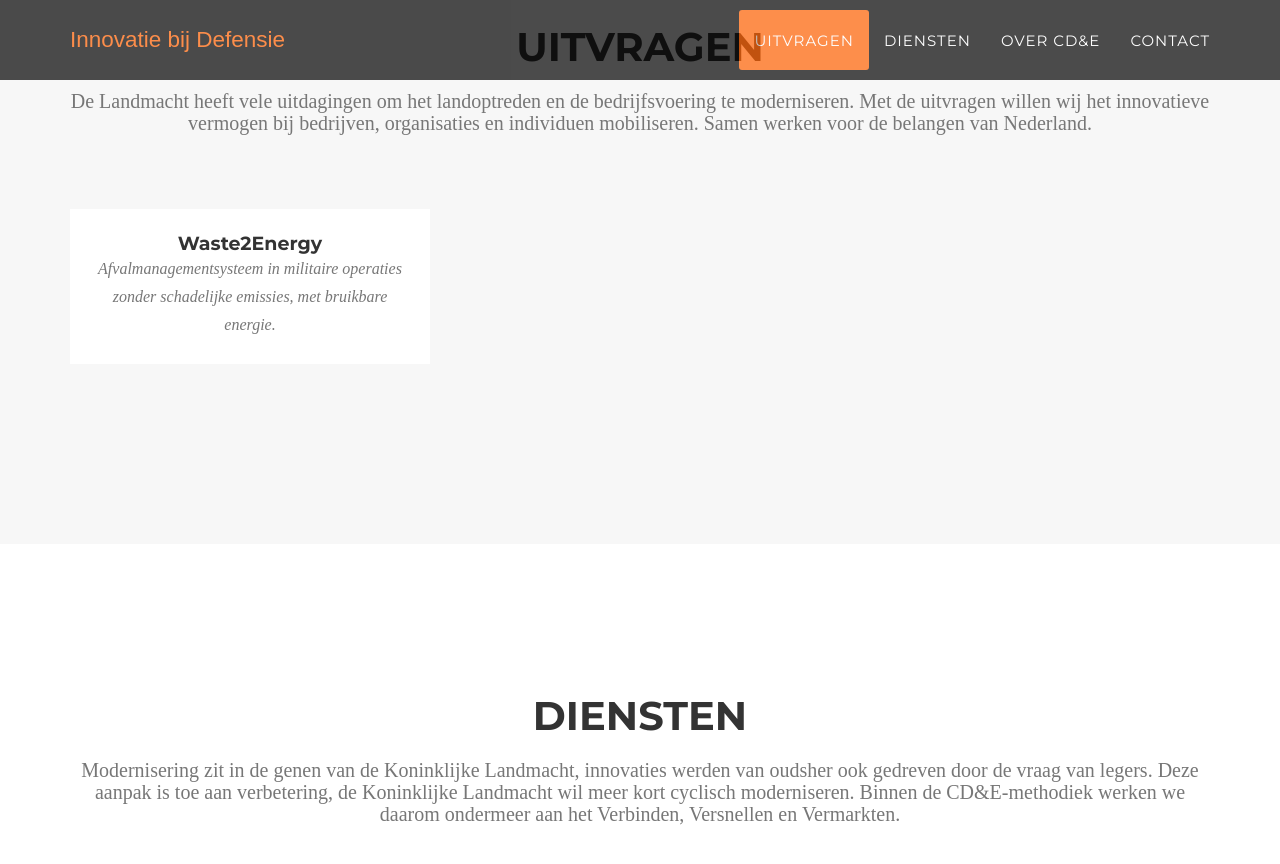
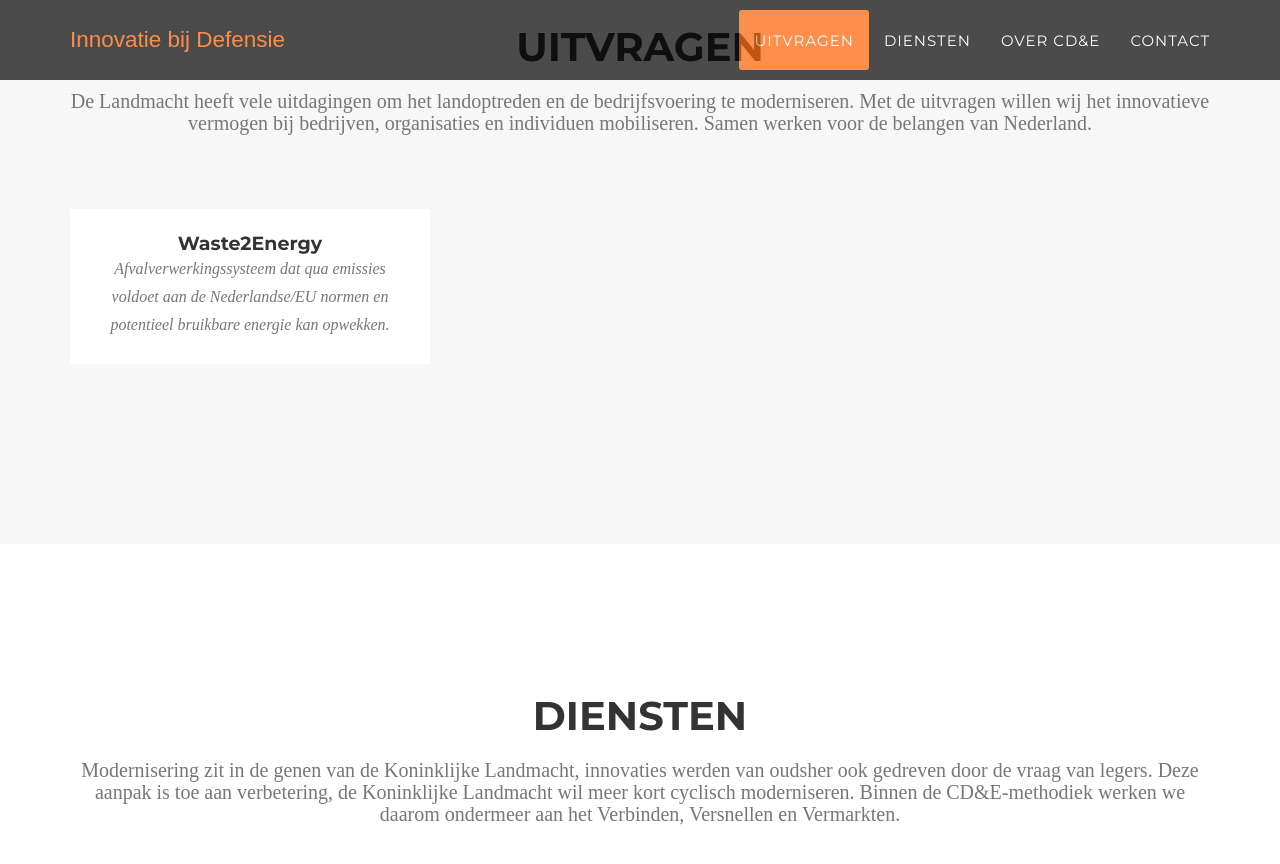
Before and after one commit to cpcorvers/CDE-new, a Jekyll site: the page built from _posts/2020-01-22-waste2energy.markdown, in a window 1280 px wide and 900 px high, scrolled down 783 px. Shown: the top 864 px of the window. Built offline with Jekyll 4.4.1, drawn with Linux system fonts in a browser that asks for light colours; some web fonts are replaced; some of the changed lines change nothing that is shown.

Commit message:
update tekst waste2energy na feedback

```diff
--- a/_posts/2020-01-22-waste2energy.markdown
+++ b/_posts/2020-01-22-waste2energy.markdown
@@ -1,6 +1,6 @@
 ---
 title: Waste2Energy
-subtitle: Afvalmanagementsysteem in militaire operaties zonder schadelijke emissies, met bruikbare energie.
+subtitle: Afvalverwerkingssysteem dat qua emissies voldoet aan de Nederlandse/EU normen en potentieel bruikbare energie kan opwekken.
 layout: default
 permalink: /uitvraag/
 modal-id: 1
@@ -15,23 +15,22 @@
 project-date: --
 client: CLAS Projectteam Energie transitie
 category: --
-description: In missiegebieden wordt afval gegenereerd op militaire kampementen. Afvalverwerking vormt daarbij vaak een probleem omdat het in de omgeving ontbreekt aan een goede infrastructuur voor afvalbehandeling. Open afvalverbranding (burn pits) is geen optie vanwege de schadelijke emissies die erbij vrijkomen en transport terug naar Nederland is vanwege extra brandstofverbruik, kosten en personeel onwenselijk.
-  <br><br>Daarnaast heeft Defensie zich gecommitteerd aan het doel om in 2050 fossiel vrije operationele kampementen te hebben waar een ‘Waste2Energy’ systeem een bijdrage aan zou kunnen leveren. De energie die zo’n afvalverwerkingssysteem zou produceren zou gebruikt moeten kunnen worden op het kampement.
+description: In missiegebieden wordt afval gegenereerd op militaire kampementen. Afvalverwerking vormt daarbij vaak een probleem omdat het in de omgeving ontbreekt aan een goede infrastructuur voor afvalverwerking. Open afvalverbranding (burn pits) is geen optie vanwege de schadelijke emissies die erbij vrijkomen en transport terug naar Nederland is vanwege extra brandstofverbruik, kosten en personeel onwenselijk.
+  <br><br>Daarnaast heeft Defensie zich gecommitteerd aan het doel om in 2050 de operationele kampementen volledig zelfvoorzienend te hebben op energiegebied waar een ‘Waste2Energy’ systeem een bijdrage aan zou kunnen leveren. De energie die zo’n afvalverwerkingssysteem zou produceren zou gebruikt moeten kunnen worden op het kampement.
     <br><Br> Met een marktconsultatie willen wij inzicht krijgen in potentiele innovatieve oplossingen die kunnen bijdragen aan het afvalprobleem en aan de energievraag van een kampement.
-challenge: De omstandigheden in missiegebieden beperken de mogelijkheden van het goed verwerken van afval waarbij geen schadelijke emissies vrijkomen. Daarnaast moet het operationele kampement in z’n eigen energievraag voorzien.
+challenge: Onze eerste uitdaging is om een veilige werkomgeving te creëren voor mens en milieu in inzetgebieden. De tweede uitdaging is om in 2050 onze operationele kampementen energieneutraal te hebben gemaakt.
 vraag: Bestaat er (of kan deze ontwikkeld worden) een systeem dat de afvalstromen die gegenereerd worden op een operationeel kampement kan verwerken waarbij geen schadelijke emissies ontstaan voor mens en omgeving? En kan er uit dit afval energie worden gegenereerd dat kan worden gebruikt op het kampement?
 participation: >-
-  Via deze uitvraag zoeken wij een afvalmanagementsysteem dat geen schadelijke emissies uitstoot en potentieel bruikbare energie kan genereren.
+  Via deze uitvraag zoeken wij een afvalverwerkingssysteem dat qua emissies voldoet aan de Nederlandse/EU normen en potentieel bruikbare energie kan genereren. Wij bieden o.a. een experimenteerruimte (Fieldlab Smartbase) op onze Base van de Toekomst, geven feedback op het systeem en u levert hiermee tevens een maatschappelijke bijdrage voor de hoofdtaak van Defensie: zorgen voor vrede en veiligheid.
       <br><br> De uitvraag staat open tot 6 maart.
       <br><br>Wij maken voor de deelname gebruik van het instrument marktconsultatie. Publicatie van de marktconsultatie vindt u op TenderNed en Negomatrix. De links hiervoor vindt u boven aan de pagina.
 criteria: >-
   Uw ingebrachte idee wordt getoets op ondermeer de volgende functionaliteiten.
   <ul style="text-align:left;">
-  <li>Het systeem mag geen toxische emissies of stoffen uitstoten
+  <li>Het systeem voldoet qua emissies aan de Nederlandse/EU milieu normen
   <li>Het systeem moet verschillende soorten afval (het liefste allemaal) kunnen verwerken
-  <li>Het systeem kan autonoom kunnen opereren en makkelijk te bedienen zijn
-  <li>Het systeem past in een 20 foot container
-  <li>Het systeem kan onder extreme weercondities opereren
-  <li>Het systeem voldoet aan de Nederlandse/EU milieu normen
-  <li>Het systeem moet niet full time in operatie hoeven te zijn</ul>
+  <li>Er kan geen continue capaciteit van militairen nodig zijn om het systeem te opereren
+  <li>Het systeem moet simpel te bedienen zijn
+  <li>Distributie van het systeem moet met de huidige logistiek binnen Defensie mogelijk zijn
+  <li>Het systeem kan onder extreme weercondities opereren (o.a. temperaturen van -40 tot +60 graden Celsius, en rukwinden)</ul>
 ---
```
